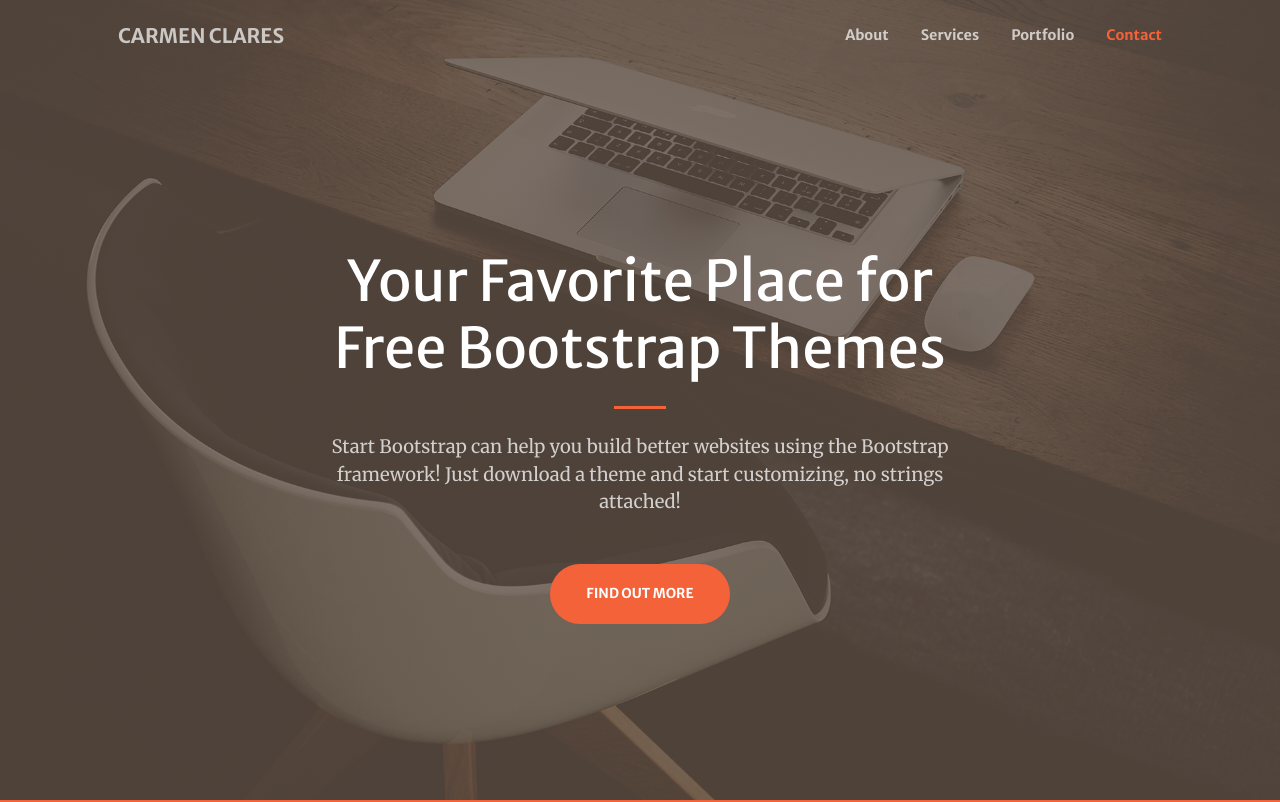
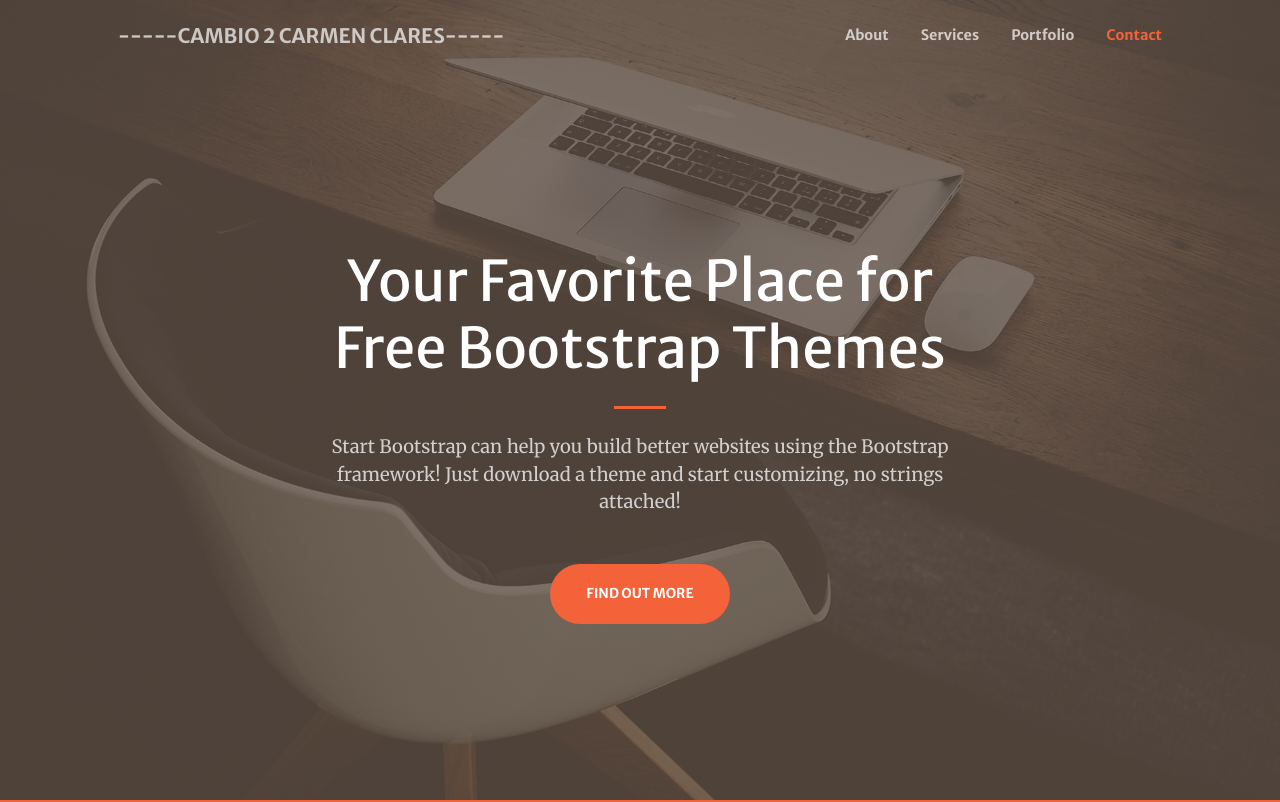
Before and after one commit to Karmy86/landing_mencion, a plain HTML site: page index.html in a window 1280 px wide. Shown: the top 802 px of the page. Drawn offline with nearby package versions, Linux system fonts and the light colour scheme; some packages are replaced by stand-ins of ours; a script that the page names is missing.

Commit message:
Update index.html

```diff
--- a/index.html
+++ b/index.html
@@ -22,7 +22,7 @@
         <!-- Navigation-->
         <nav class="navbar navbar-expand-lg navbar-light fixed-top py-3" id="mainNav">
             <div class="container px-4 px-lg-5">
-                <a class="navbar-brand" href="#page-top">CARMEN CLARES</a>
+                <a class="navbar-brand" href="#page-top">-----CAMBIO 2 CARMEN CLARES-----</a>
                 <button class="navbar-toggler navbar-toggler-right" type="button" data-bs-toggle="collapse" data-bs-target="#navbarResponsive" aria-controls="navbarResponsive" aria-expanded="false" aria-label="Toggle navigation"><span class="navbar-toggler-icon"></span></button>
                 <div class="collapse navbar-collapse" id="navbarResponsive">
                     <ul class="navbar-nav ms-auto my-2 my-lg-0">
```
